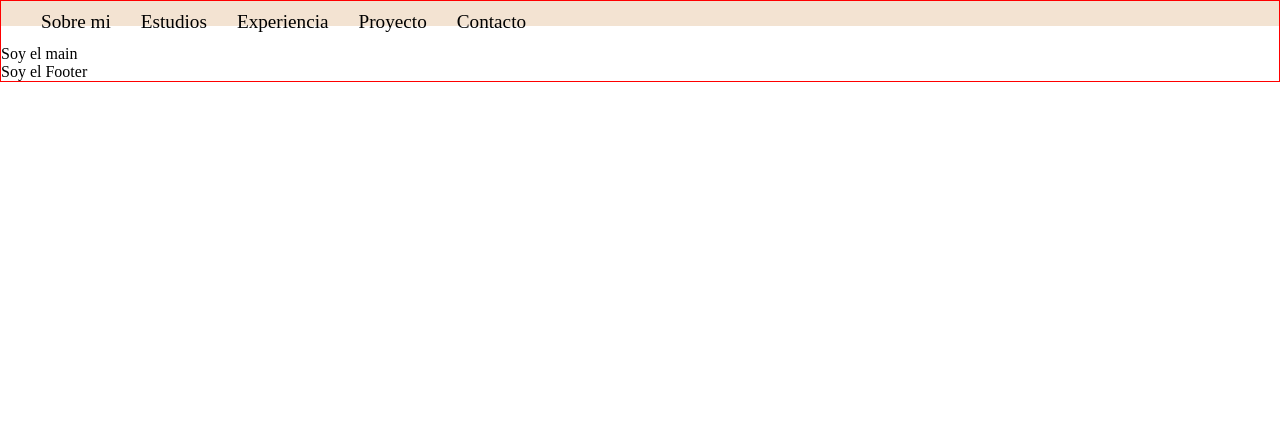
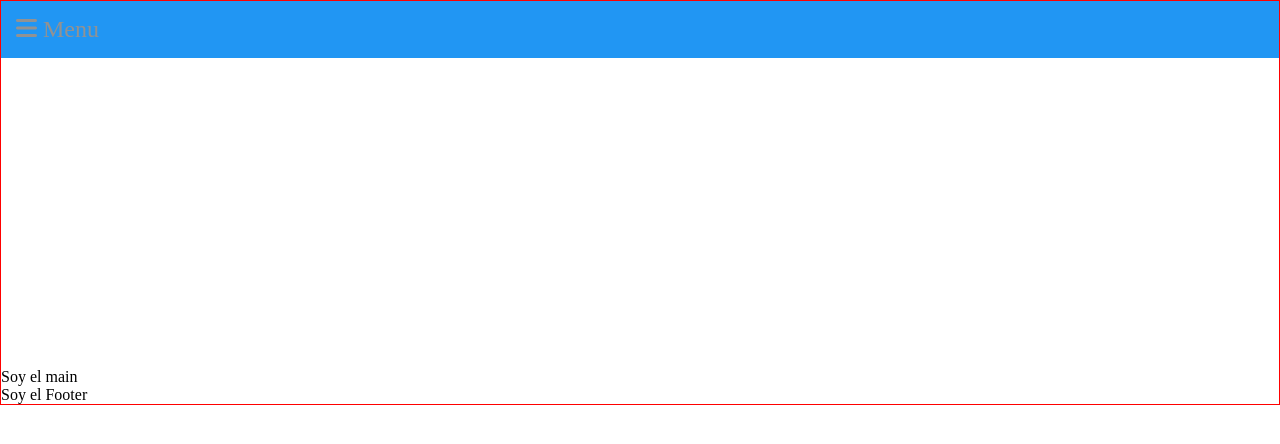
Before and after one commit to Yoryao/webPersonal, a PHP site: page / in a window 1280 px wide. Shown: the top 444 px of the page. Run offline with PHP 8.4, Linux system fonts and the light colour scheme; some libraries are stand-ins or nearby versions.

Commit message:
Refactoring styles

```diff
--- a/index.html
+++ b/index.html
@@ -14,16 +14,22 @@
 
 <body>
     <header>
-    <div id="barMenu">
+        <div class="navBar" id="">
             <i class="fas fa-bars" id="menuBtn"></i> <span id="menuText"> Menu</span>
         </div>
-    <nav id="menuContainer" >
-        <ul id="menu">
-            <li class="menuLink"><a href="#" >Sobre mi</a></li>
-            <li class="menuLink"><a href="#" >Estudios</a></li>
-            <li class="menuLink"><a href="#" >Experiencia</a></li>
-            <li class="menuLink"><a href="#" >Proyecto</a></li>
-            <li class="menuLink"><a href="#" >Contacto</a></li>
+        <nav id="main-nav">
+            <ul id="menu" class="menu">
+                <li class="menu__item"><a href="#" class="menu__link">Sobre mi</a></li>
+                <li class="menu__item"><a href="#" class="menu__link">Estudios</a></li>
+                <li class="menu__item"><a href="#" class="menu__link">Experiencia</a></li>
+                <li class="menu__item"><a href="#" class="menu__link">Proyecto</a>
+                    <ul class="submenu">
+                        <li class="menu__item"><a href="" class="menu__link">Proyecto ##</a></li>
+                        <li class="menu__item"><a href="" class="menu__link">Proyecto ##</a></li>
+                        <li class="menu__item"><a href="" class="menu__link">Proyecto ##</a></li>
+                    </ul>
+                </li>
+                <li class="menu__item"><a href="#" class="menu__link">Contacto</a></li>
             </ul>
         </nav>
 
--- a/style.css
+++ b/style.css
@@ -7,74 +7,47 @@ body {
     margin:0;
 }
 
-#barMenu {
+.navBar{
     background-color: #2196f3;
     padding: 15px;
-    display: flex;
+    display: block;
     color: #929292;
-    cursor:pointer;
+    cursor: pointer;
     width: 100%;
     font-size: 1.5em;
     flex-direction: row-reverse;
 }
 
-#menuBtn{
+.menu, .submenu{
+    list-style: none;
+    margin: 0;
     padding-right: 10px;
     color: #f3e3d2;
 }
 
-#menuText{
-    padding-right: 15px;
-    color: #f3e3d2;
+.menu {
+    background: red;
+    width: 100%;
+    margin-left: -100%;
 }
 
-#menuContainer{
-    display: inline-block;
-    width: 50%;
-    margin-right: 0px;
+.menu__link {
+    display: block;
+    padding: 20px;
+    color: white;
+    font-size: 1.2em;
+    text-decoration: none;
 
 }
 
-#menu{
-    display: block;
-    width: 50%;
-    margin-left: -100%;
-
-    margin-top: 0;
-    margin-right: 0;
-    font-size: 1.2em;
-    background-color: #f3e3d2 ;
+.submenu {
+    height: 0;
+    overflow: hidden;
+    transition: all 0.3s;
 }
 
-.menuLink, a{
-    display: block;
-    list-style: none;
-    text-decoration: none;
-    color:black;
-    text-align: end;
-    padding-top: 5px;
-    padding-right: 15px;
-
+.submenu .menuLink {
+    background: #333;
+    padding-left: 50px;
 
 }
-
-
-@media ( min-width: 1024px){
-    #barMenu {
-        display: none;
-    }
-    #menuContainer {
-        display: flex;
-        width: 100%;
-        justify-content: space-evenly;
-    }
-
-    #menu {
-        margin-left: 0;
-        display: flex;
-        width: 100%;
-        height: 25px;
-    }
-
-
-}
```
Lines whose indentation alone changed are shown as unchanged.
